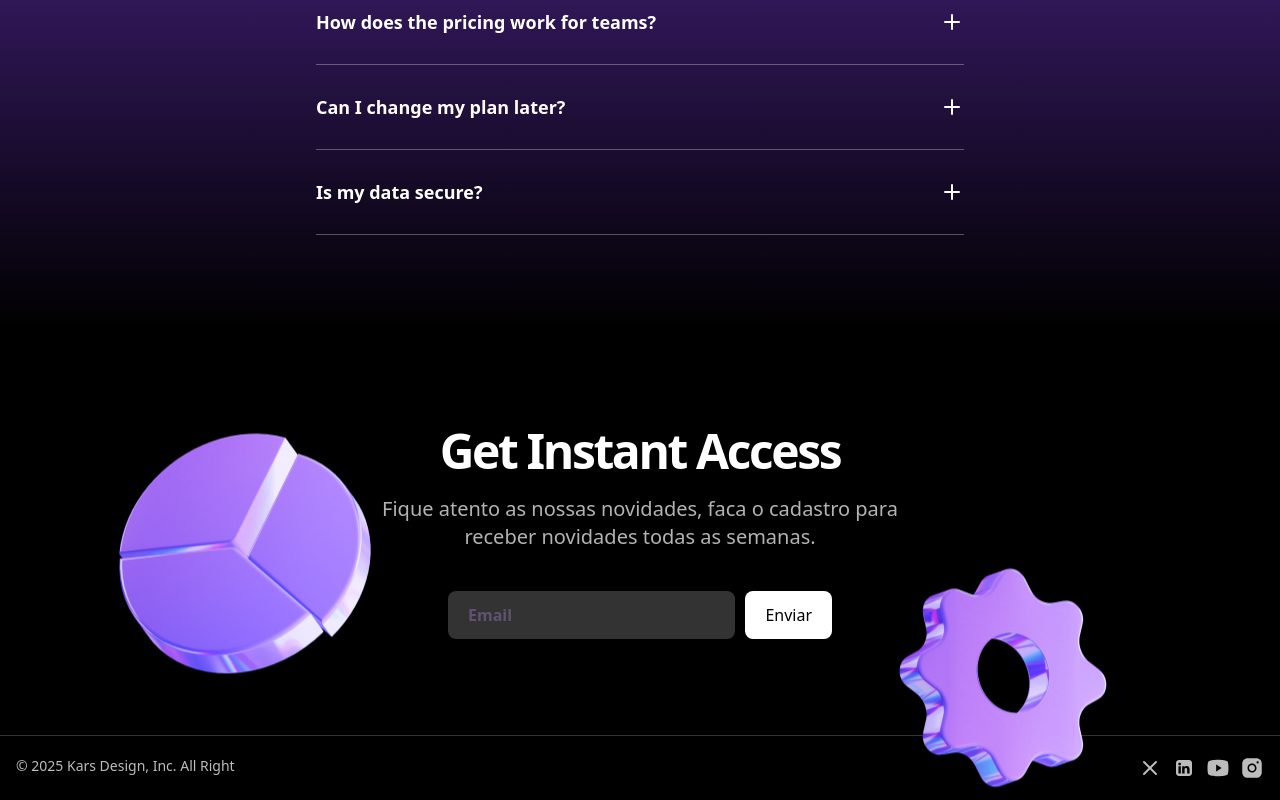
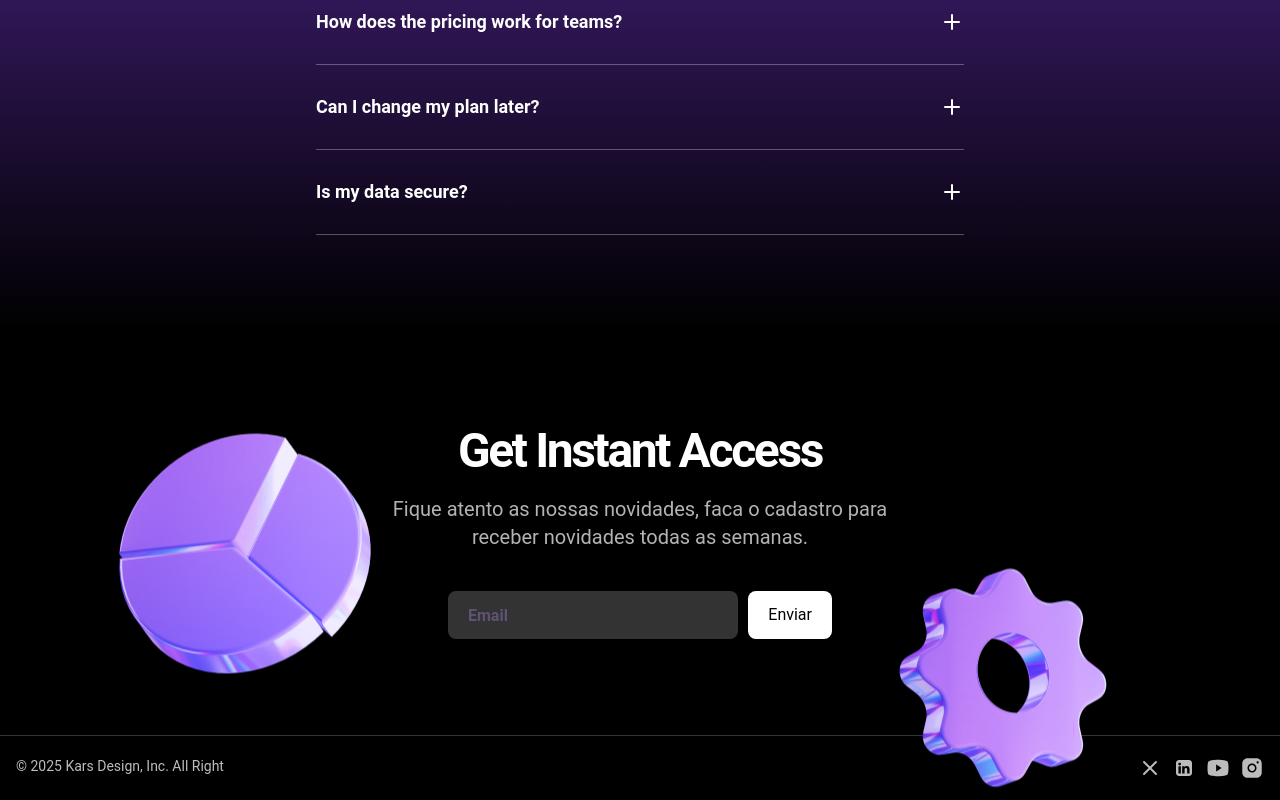
Before and after one commit to amakhoe/p2, a Next.js app: page / in a window 1280 px wide. Shown: the part 2941-3741 px from the top of the page. Built offline with nearby package versions, Linux system fonts and the light colour scheme.

Commit message:
Update globals.css

```diff
--- a/src/app/globals.css
+++ b/src/app/globals.css
@@ -1,3 +1,9 @@
 @tailwind base;
 @tailwind components;
 @tailwind utilities;
+
+@import url('https://fonts.googleapis.com/css2?family=DM+Sans:ital,opsz,wght@0,9..40,100..1000;1,9..40,100..1000&family=Inter:ital,opsz,wght@0,14..32,100..900;1,14..32,100..900&family=Lato:ital,wght@0,100;0,300;0,400;0,700;0,900;1,100;1,300;1,400;1,700;1,900&family=Montserrat:ital,wght@0,100..900;1,100..900&family=Roboto:ital,wght@0,100..900;1,100..900&family=Space+Grotesk:wght@300..700&display=swap');
+
+body {
+  font-family: "Roboto", serif;
+}
```
